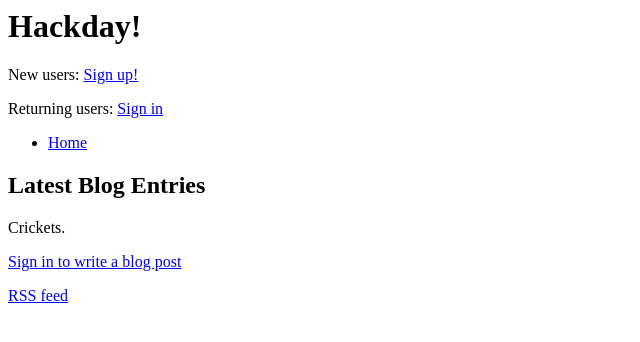
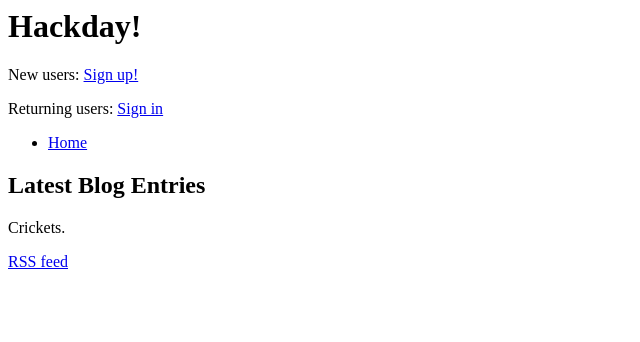
Before and after one commit to mpirnat/hackday, a Django app: page / in a window 1280 px wide. Shown: the top 342 px of the page, without its empty margins (0-640 px from the left). Run offline with Django 3.2, Linux system fonts and the light colour scheme; data that the repository does not hold is empty; parts of the project's set-up code (start-up, migrations or seed data) failed here and were passed over.

Commit message:
Removed 'add a post' link--in-app posts/edits punted to backlog

```diff
--- a/hackday/templates/blog/index.html
+++ b/hackday/templates/blog/index.html
@@ -19,10 +19,4 @@
         <p>Crickets.</p>
     {% endif %}
 
-    {% if user.is_authenticated %}
-        <p><a href="/blog/add">Add a post</a></p>
-    {% else %}
-        <p><a href="/users">Sign in to write a blog post</a></p>
-    {% endif %}
-
     {% endblock %}
```
